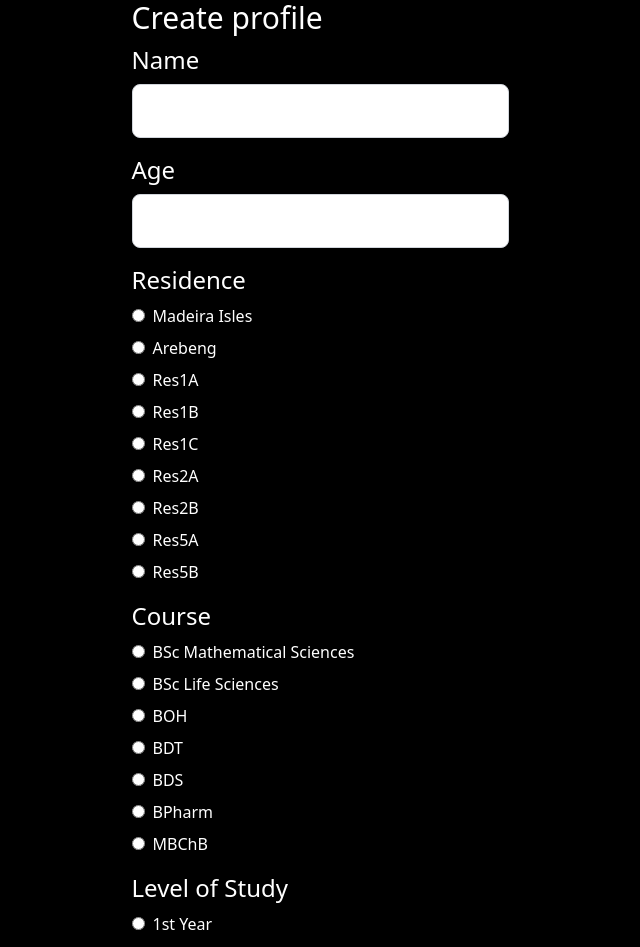
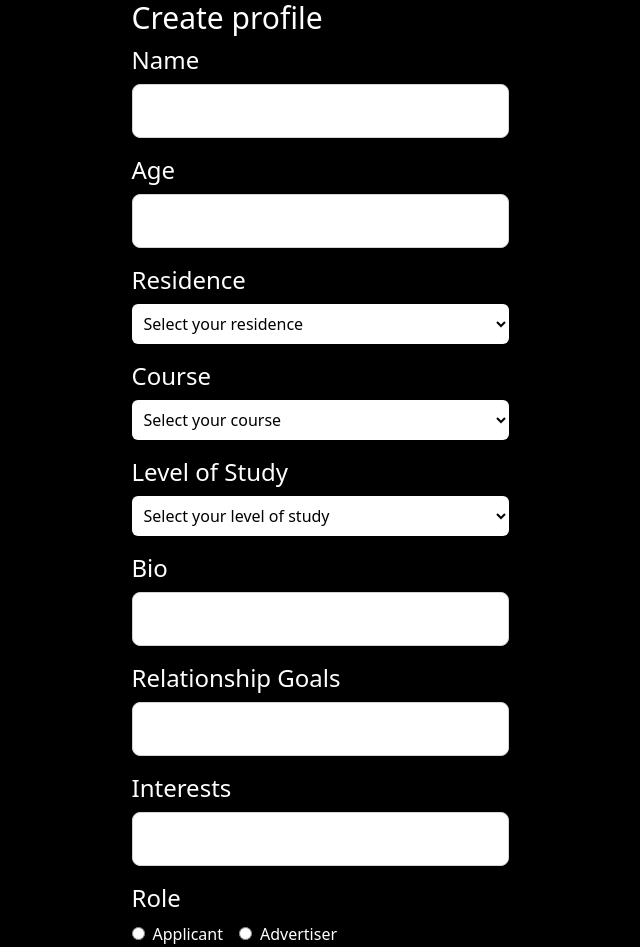
Before and after one commit to KmdCode/dating-app, a React (Create React App) app in the folder client/: page /create-profile in a window 1280 px wide. Shown: the top 947 px of the page, without its empty margins (320-960 px from the left). Built offline with nearby package versions, Linux system fonts and the light colour scheme; a web font is replaced by a local one.

Commit message:
create profile form updated with dropdowns

```diff
--- a/client/src/components/Authentication/CreatePro.jsx
+++ b/client/src/components/Authentication/CreatePro.jsx
@@ -90,60 +90,50 @@ const CreatePro = () => {
 
         <div className="mb-4">
           <label className="block text-white text-2xl mb-2" htmlFor="residence">Residence</label>
-          <div className="flex flex-col space-y-2">
+          <select
+            id="residence"
+            name="residence"
+            value={residence}
+            onChange={(e) => setResidence(e.target.value)}
+            className="w-full p-2 bg-white text-black rounded-md"
+          >
+            <option value="" disabled>Select your residence</option>
             {['Madeira Isles', 'Arebeng', 'Res1A', 'Res1B', 'Res1C', 'Res2A', 'Res2B', 'Res5A', 'Res5B'].map((res) => (
-              <label key={res} className="text-white">
-                <input
-                  type="radio"
-                  name="residence"
-                  value={res}
-                  checked={residence === res}
-                  onChange={(e) => setResidence(e.target.value)}
-                  className="mr-2"
-                />
-                {res}
-              </label>
+              <option key={res} value={res}>{res}</option>
             ))}
-          </div>
-        </div>
-
-
-        <div className="mb-4">
-          <label className="block text-white mb-2 text-2xl" htmlFor="course">Course</label>
-          <div className="flex flex-col space-y-2">
-            {['BSc Mathematical Sciences', 'BSc Life Sciences', 'BOH', 'BDT', 'BDS', 'BPharm', 'MBChB'].map((courseOption) => (
-              <label key={courseOption} className="mr-4 text-white">
-                <input
-                  type="radio"
-                  name="course"
-                  value={courseOption}
-                  checked={course === courseOption}
-                  onChange={(e) => setCourse(e.target.value)}
-                  className="mr-2"
-                />
-                {courseOption}
-              </label>
-            ))}
-          </div>
+          </select>
         </div>
 
         <div className="mb-4">
-          <label className="block text-white mb-2 text-2xl" htmlFor="level">Level of Study</label>
-          <div className="flex flex-col space-y-2">
-            {['1st Year', '2nd Year', '3rd Year', 'Honours', 'Masters', 'PhD'].map((lvl) => (
-              <label key={lvl} className="mr-4 text-white">
-                <input
-                  type="radio"
-                  name="level"
-                  value={lvl}
-                  checked={level === lvl}
-                  onChange={(e) => setLevel(e.target.value)}
-                  className="mr-2"
-                />
-                {lvl}
-              </label>
+          <label className="block text-white text-2xl mb-2" htmlFor="course">Course</label>
+          <select
+            id="course"
+            name="course"
+            value={course}
+            onChange={(e) => setCourse(e.target.value)}
+            className="w-full p-2 bg-white text-black rounded-md"
+          >
+            <option value="" disabled>Select your course</option>
+            {['BSc Mathematical Sciences', 'BSc Life Sciences', 'BOH', 'BDT', 'BDS', 'BPharm', 'MBChB'].map((courseOption) => (
+              <option key={courseOption} value={courseOption}>{courseOption}</option>
             ))}
-          </div>
+          </select>
+        </div>
+
+        <div className="mb-4">
+          <label className="block text-white text-2xl mb-2" htmlFor="level">Level of Study</label>
+          <select
+            id="level"
+            name="level"
+            value={level}
+            onChange={(e) => setLevel(e.target.value)}
+            className="w-full p-2 bg-white text-black rounded-md"
+          >
+            <option value="" disabled>Select your level of study</option>
+            {['1st Year', '2nd Year', '3rd Year', '4th Year', '5th Year', '6th Year', 'Honours', 'Masters', 'PhD'].map((lvl) => (
+              <option key={lvl} value={lvl}>{lvl}</option>
+            ))}
+          </select>
         </div>
 
         <div className="mb-4">
```
Also changed, not shown: 1 other file (tests, documents, lock files or other folders).
